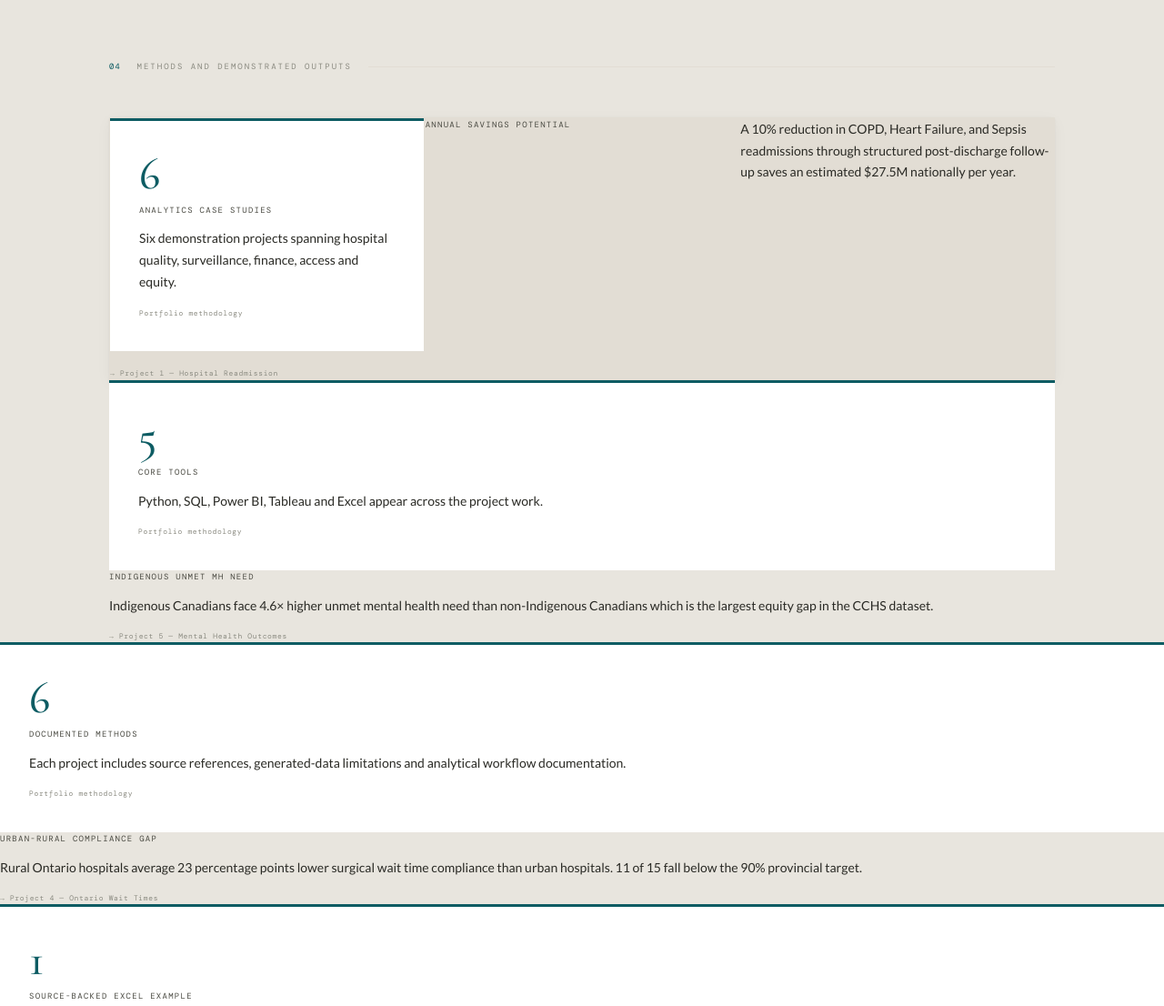
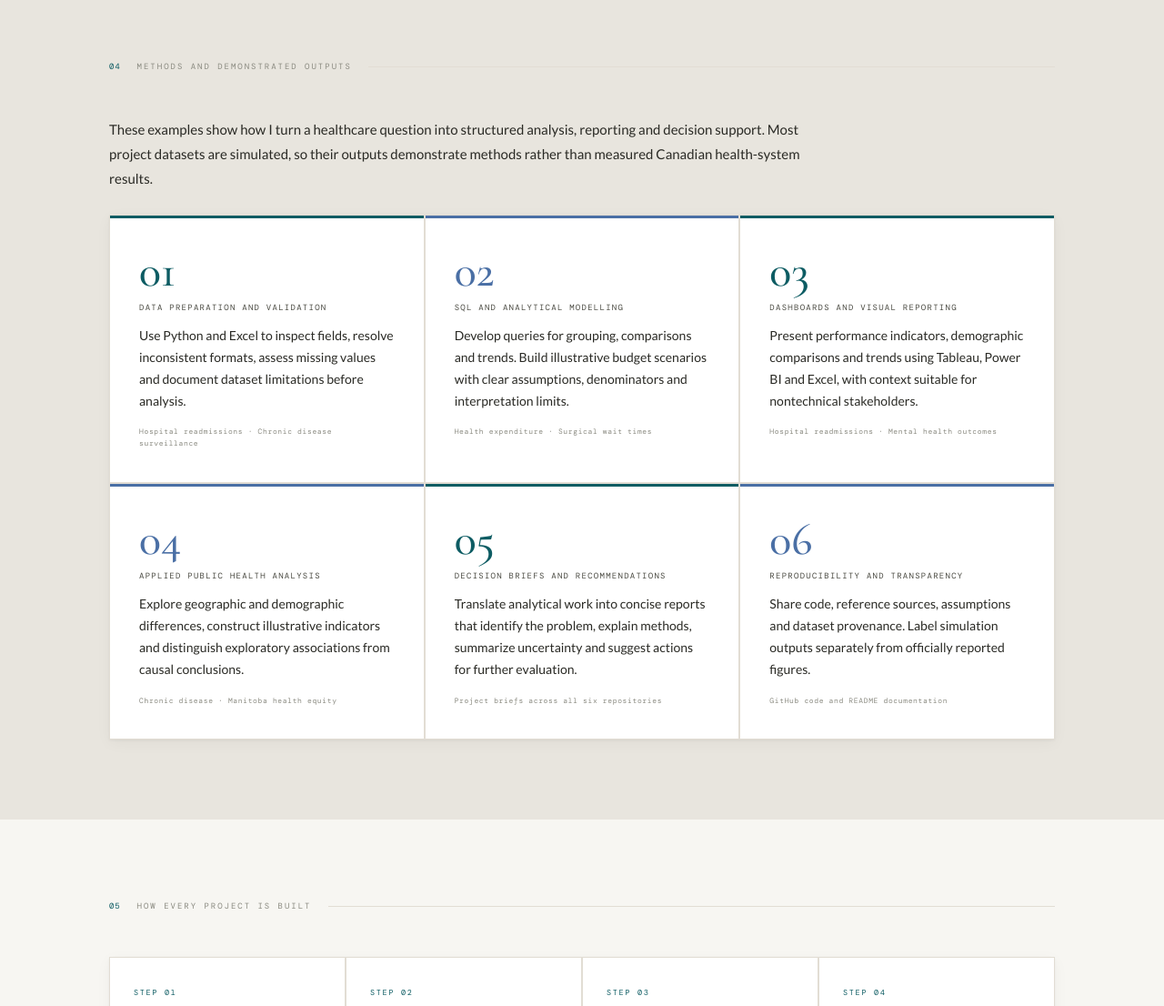
Before and after one commit to Famiyke/health-data-portfolio, a plain HTML site: page index.html in a window 1280 px wide. Shown: the part 5340-6446 px from the top of the page at 91% size. Drawn offline with nearby package versions, Linux system fonts and the light colour scheme; a web font is replaced by a local one.

Commit message:
Repair malformed methods outputs section and remove residual unsupported claims

```diff
--- a/index.html
+++ b/index.html
@@ -720,13 +720,14 @@ footer p { font-family: var(--mono); font-size: 9.5px; color: var(--text-dim); l
 <section class="highlights" id="highlights">
   <div class="wrap">
     <div class="sh"><span class="sh-num">04</span><span class="sh-label">Methods and Demonstrated Outputs</span><div class="sh-line"></div></div>
+    <p style="font-size:15px;color:var(--text-mid);line-height:1.8;max-width:790px;margin:0 0 26px;">These examples show how I turn a healthcare question into structured analysis, reporting and decision support. Most project datasets are simulated, so their outputs demonstrate methods rather than measured Canadian health-system results.</p>
     <div class="hl-grid">
-      <div class="hl t"><div class="hl-n">6</div><div class="hl-l">Analytics case studies</div><div class="hl-d">Six demonstration projects spanning hospital quality, surveillance, finance, access and equity.</div><div class="hl-p">Portfolio methodology</div></div><div class="hl-l">Annual Savings Potential</div><div class="hl-d">A 10% reduction in COPD, Heart Failure, and Sepsis readmissions through structured post-discharge follow-up saves an estimated $27.5M nationally per year.</div><div class="hl-p">→ Project 1 — Hospital Readmission</div></div>
-      <div class="hl t"><div class="hl-n">5</div><div class="hl-l">Core tools</div><div class="hl-d">Python, SQL, Power BI, Tableau and Excel appear across the project work.</div><div class="hl-p">Portfolio methodology</div></div><div class="hl-l">Indigenous Unmet MH Need</div><div class="hl-d">Indigenous Canadians face 4.6× higher unmet mental health need than non-Indigenous Canadians which is the largest equity gap in the CCHS dataset.</div><div class="hl-p">→ Project 5 — Mental Health Outcomes</div></div>
-      <div class="hl t"><div class="hl-n">6</div><div class="hl-l">Documented methods</div><div class="hl-d">Each project includes source references, generated-data limitations and analytical workflow documentation.</div><div class="hl-p">Portfolio methodology</div></div><div class="hl-l">Urban-Rural Compliance Gap</div><div class="hl-d">Rural Ontario hospitals average 23 percentage points lower surgical wait time compliance than urban hospitals. 11 of 15 fall below the 90% provincial target.</div><div class="hl-p">→ Project 4 — Ontario Wait Times</div></div>
-      <div class="hl t"><div class="hl-n">1</div><div class="hl-l">Source-backed Excel example</div><div class="hl-d">The expenditure workbook is described as using CIHI NHEX source tables; its Python analysis is simulated.</div><div class="hl-p">Portfolio methodology</div></div><div class="hl-l">NL vs QC Per Capita Gap</div><div class="hl-d">Newfoundland spends $1,711 more per person on health than Quebec — the widest provincial spending gap in the NHEX 2025 dataset. Driven by demographics, not waste.</div><div class="hl-p">→ Project 3 — Health Expenditure</div></div>
-      <div class="hl t"><div class="hl-n">0</div><div class="hl-l">Verified population estimates claimed</div><div class="hl-d">Generated figures and model scenarios are labeled as illustrative, not official Canadian health findings.</div><div class="hl-p">Portfolio methodology</div></div><div class="hl-l">Northern No-Doctor Rate</div><div class="hl-d">Four in ten Northern Manitoba residents have no regular doctor. The Northern RHA scores 0 out of 100 on the composite health equity index, signifying a Critical status.</div><div class="hl-p">→ Project 6 — Manitoba Health Equity</div></div>
-      <div class="hl t"><div class="hl-n">100%</div><div class="hl-l">Provenance labels</div><div class="hl-d">All six project repositories now prominently disclose simulated dataset use.</div><div class="hl-p">Portfolio methodology</div></div><div class="hl-l">GLP-1 Drug Cost Growth</div><div class="hl-d">GLP-1 analogues are growing nearly 5× faster than generic drugs. Without a managed-entry framework they will dominate provincial drug budgets by 2030.</div><div class="hl-p">→ Project 3 — Health Expenditure</div></div>
+      <div class="hl t"><div class="hl-n">01</div><div class="hl-l">Data preparation and validation</div><div class="hl-d">Use Python and Excel to inspect fields, resolve inconsistent formats, assess missing values and document dataset limitations before analysis.</div><div class="hl-p">Hospital readmissions · Chronic disease surveillance</div></div>
+      <div class="hl s"><div class="hl-n">02</div><div class="hl-l">SQL and analytical modelling</div><div class="hl-d">Develop queries for grouping, comparisons and trends. Build illustrative budget scenarios with clear assumptions, denominators and interpretation limits.</div><div class="hl-p">Health expenditure · Surgical wait times</div></div>
+      <div class="hl t"><div class="hl-n">03</div><div class="hl-l">Dashboards and visual reporting</div><div class="hl-d">Present performance indicators, demographic comparisons and trends using Tableau, Power BI and Excel, with context suitable for nontechnical stakeholders.</div><div class="hl-p">Hospital readmissions · Mental health outcomes</div></div>
+      <div class="hl s"><div class="hl-n">04</div><div class="hl-l">Applied public health analysis</div><div class="hl-d">Explore geographic and demographic differences, construct illustrative indicators and distinguish exploratory associations from causal conclusions.</div><div class="hl-p">Chronic disease · Manitoba health equity</div></div>
+      <div class="hl t"><div class="hl-n">05</div><div class="hl-l">Decision briefs and recommendations</div><div class="hl-d">Translate analytical work into concise reports that identify the problem, explain methods, summarize uncertainty and suggest actions for further evaluation.</div><div class="hl-p">Project briefs across all six repositories</div></div>
+      <div class="hl s"><div class="hl-n">06</div><div class="hl-l">Reproducibility and transparency</div><div class="hl-d">Share code, reference sources, assumptions and dataset provenance. Label simulation outputs separately from officially reported figures.</div><div class="hl-p">GitHub code and README documentation</div></div>
     </div>
   </div>
 </section>
```
